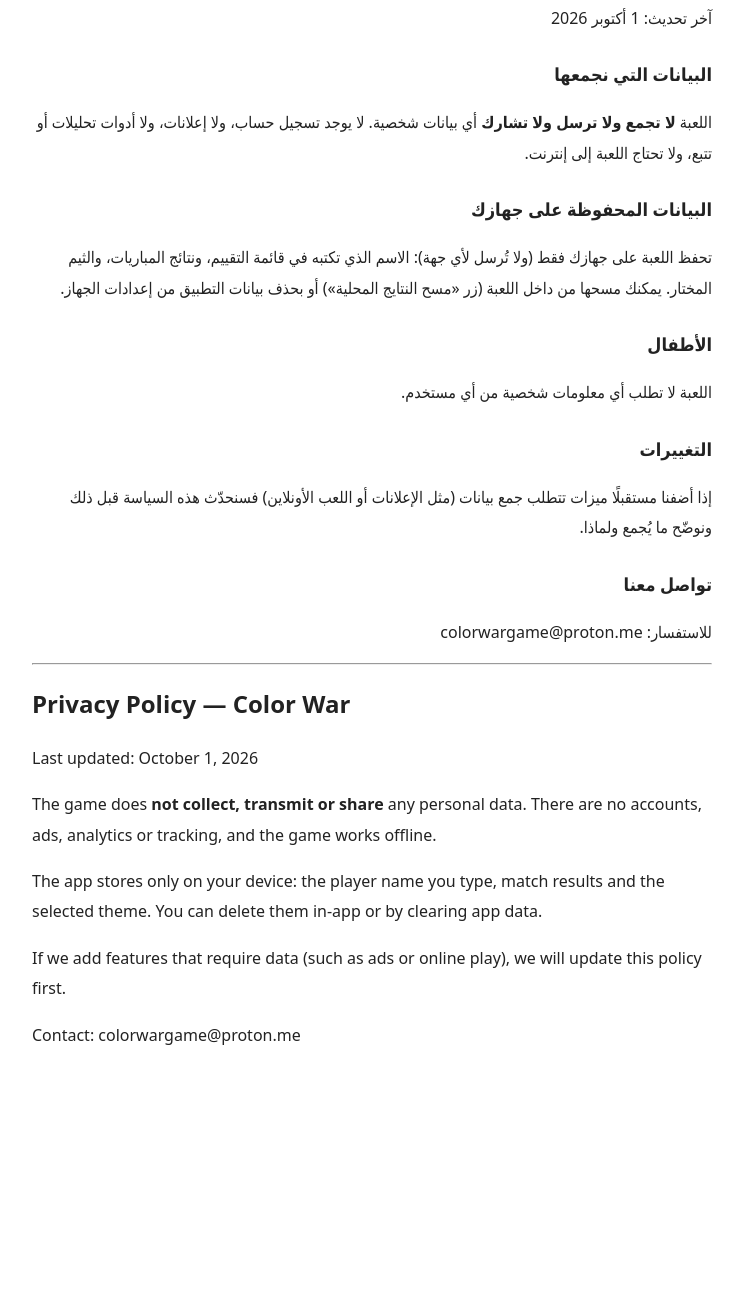
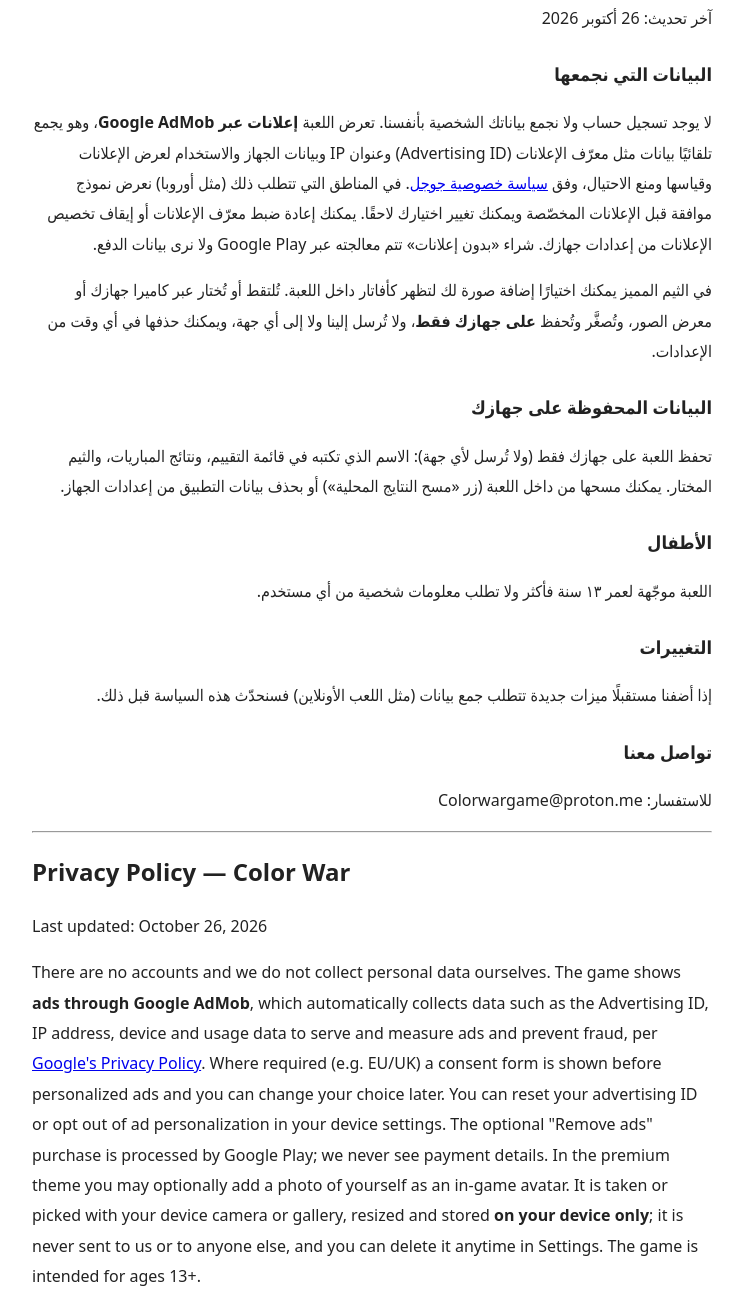
Before and after one commit to Solider10/colorwar, a plain HTML site: page privacy.html in a window 1280 px wide. Shown: the part 83-1378 px from the top of the page, without its empty margins (268-1011 px from the left). Before the commit the page ends 1157 px from the top, so only its background shows below. Drawn offline with Linux system fonts and the light colour scheme.

Commit message:
Add files via upload

```diff
--- a/privacy.html
+++ b/privacy.html
@@ -1,21 +1,22 @@
 <!DOCTYPE html><html lang="ar" dir="rtl"><head><meta charset="utf-8"><meta name="viewport" content="width=device-width,initial-scale=1"><title>سياسة الخصوصية — حرب الألوان</title>
 <style>body{font-family:system-ui,Tahoma,sans-serif;max-width:680px;margin:24px auto;padding:0 16px;line-height:1.9;color:#222}h1{font-size:24px}h2{font-size:18px;margin-top:24px}</style></head><body>
 <h1>سياسة الخصوصية — لعبة «حرب الألوان»</h1>
-<p>آخر تحديث: 1 أكتوبر 2026</p>
+<p>آخر تحديث: 26 أكتوبر 2026</p>
 <h2>البيانات التي نجمعها</h2>
-<p>اللعبة <b>لا تجمع ولا ترسل ولا تشارك</b> أي بيانات شخصية. لا يوجد تسجيل حساب، ولا إعلانات، ولا أدوات تحليلات أو تتبع، ولا تحتاج اللعبة إلى إنترنت.</p>
+<p>لا يوجد تسجيل حساب ولا نجمع بياناتك الشخصية بأنفسنا. تعرض اللعبة <b>إعلانات عبر Google AdMob</b>، وهو يجمع تلقائيًا بيانات مثل معرّف الإعلانات (Advertising ID) وعنوان IP وبيانات الجهاز والاستخدام لعرض الإعلانات وقياسها ومنع الاحتيال، وفق <a href="https://policies.google.com/privacy">سياسة خصوصية جوجل</a>. في المناطق التي تتطلب ذلك (مثل أوروبا) نعرض نموذج موافقة قبل الإعلانات المخصّصة ويمكنك تغيير اختيارك لاحقًا. يمكنك إعادة ضبط معرّف الإعلانات أو إيقاف تخصيص الإعلانات من إعدادات جهازك. شراء «بدون إعلانات» تتم معالجته عبر Google Play ولا نرى بيانات الدفع.</p>
+<p>في الثيم المميز يمكنك اختيارًا إضافة صورة لك لتظهر كأفاتار داخل اللعبة. تُلتقط أو تُختار عبر كاميرا جهازك أو معرض الصور، وتُصغَّر وتُحفظ <b>على جهازك فقط</b>، ولا تُرسل إلينا ولا إلى أي جهة، ويمكنك حذفها في أي وقت من الإعدادات.</p>
 <h2>البيانات المحفوظة على جهازك</h2>
 <p>تحفظ اللعبة على جهازك فقط (ولا تُرسل لأي جهة): الاسم الذي تكتبه في قائمة التقييم، ونتائج المباريات، والثيم المختار. يمكنك مسحها من داخل اللعبة (زر «مسح النتايج المحلية») أو بحذف بيانات التطبيق من إعدادات الجهاز.</p>
 <h2>الأطفال</h2>
-<p>اللعبة لا تطلب أي معلومات شخصية من أي مستخدم.</p>
+<p>اللعبة موجّهة لعمر ١٣ سنة فأكثر ولا تطلب معلومات شخصية من أي مستخدم.</p>
 <h2>التغييرات</h2>
-<p>إذا أضفنا مستقبلًا ميزات تتطلب جمع بيانات (مثل الإعلانات أو اللعب الأونلاين) فسنحدّث هذه السياسة قبل ذلك ونوضّح ما يُجمع ولماذا.</p>
+<p>إذا أضفنا مستقبلًا ميزات جديدة تتطلب جمع بيانات (مثل اللعب الأونلاين) فسنحدّث هذه السياسة قبل ذلك.</p>
 <h2>تواصل معنا</h2>
-<p>للاستفسار: colorwargame@proton.me</p>
+<p>للاستفسار: Colorwargame@proton.me</p>
 <hr>
 <h1 dir="ltr">Privacy Policy — Color War</h1>
-<div dir="ltr"><p>Last updated: October 1, 2026</p>
-<p>The game does <b>not collect, transmit or share</b> any personal data. There are no accounts, ads, analytics or tracking, and the game works offline.</p>
+<div dir="ltr"><p>Last updated: October 26, 2026</p>
+<p>There are no accounts and we do not collect personal data ourselves. The game shows <b>ads through Google AdMob</b>, which automatically collects data such as the Advertising ID, IP address, device and usage data to serve and measure ads and prevent fraud, per <a href="https://policies.google.com/privacy">Google's Privacy Policy</a>. Where required (e.g. EU/UK) a consent form is shown before personalized ads and you can change your choice later. You can reset your advertising ID or opt out of ad personalization in your device settings. The optional "Remove ads" purchase is processed by Google Play; we never see payment details. In the premium theme you may optionally add a photo of yourself as an in-game avatar. It is taken or picked with your device camera or gallery, resized and stored <b>on your device only</b>; it is never sent to us or to anyone else, and you can delete it anytime in Settings. The game is intended for ages 13+.</p>
 <p>The app stores only on your device: the player name you type, match results and the selected theme. You can delete them in-app or by clearing app data.</p>
-<p>If we add features that require data (such as ads or online play), we will update this policy first.</p>
-<p>Contact: colorwargame@proton.me</p></div></body></html>
+<p>If we add features that require more data (such as online play), we will update this policy first.</p>
+<p>Contact: Colorwargame@proton.me</p></div></body></html>
```
